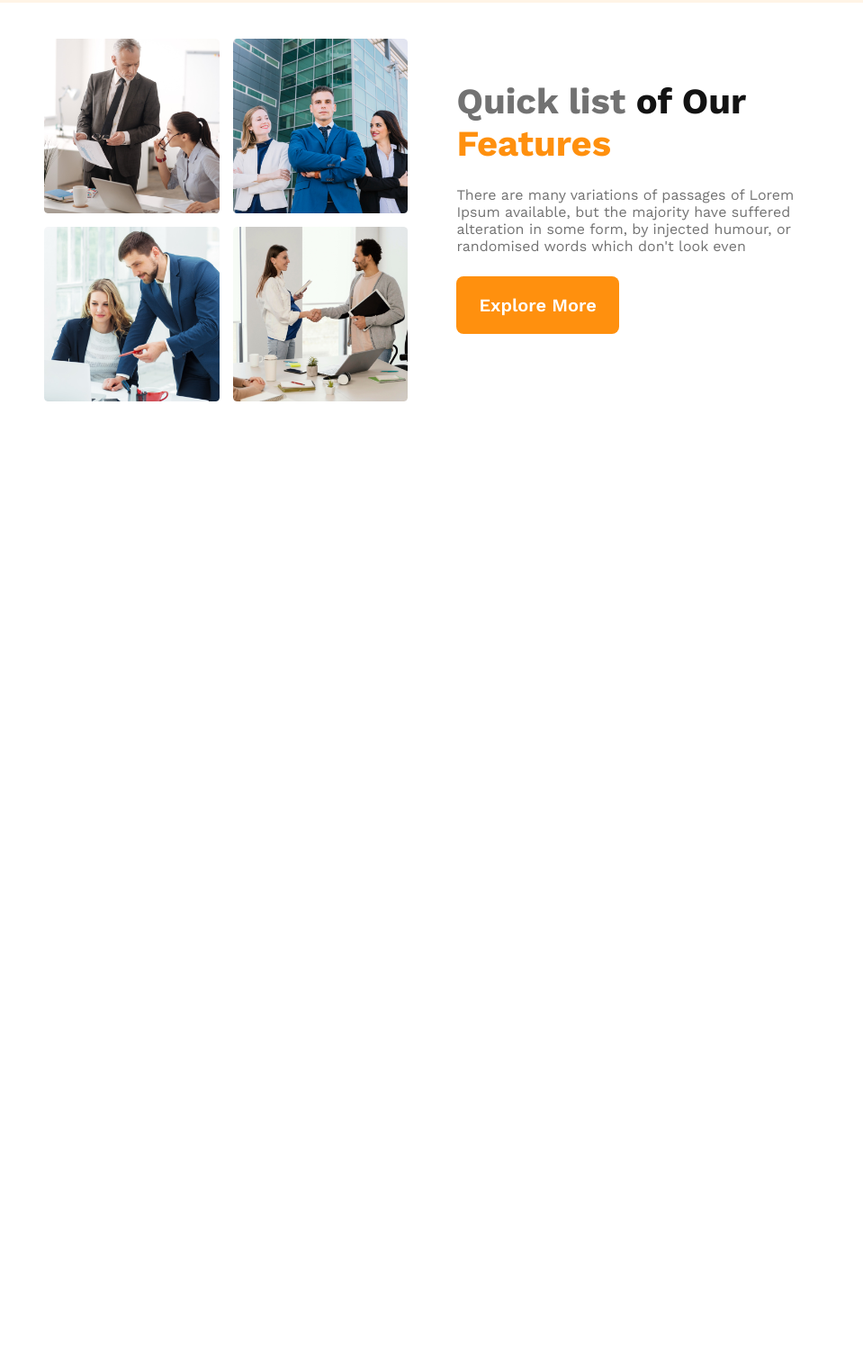
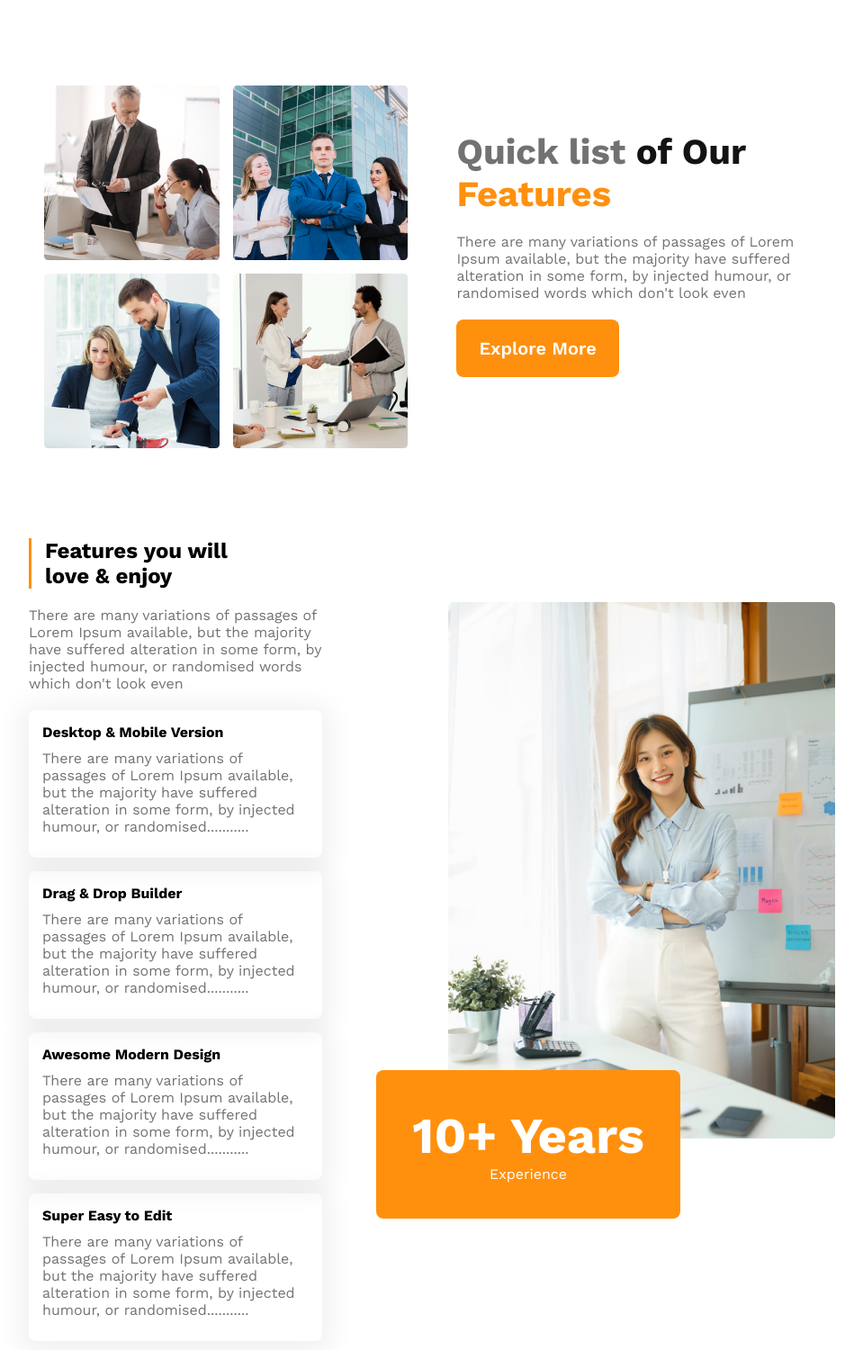
Before and after one commit to rakibaakter/g3-architects, a plain HTML site: page index.html in a window 1280 px wide. Shown: the part 910-2410 px from the top of the page at 90% size, without its empty margins (160-1119 px from the left). Before the commit the page ends 1396 px from the top, so only its background shows below. Drawn offline with nearby package versions, Linux system fonts and the light colour scheme.

Commit message:
feature section added

```diff
--- a/css/media.css
+++ b/css/media.css
@@ -1,6 +1,9 @@
 /* for mobile devices */
 @media screen and (max-width : 576px) {
-    /* header section */
+    nav, #quick-list-container, #feature-section {
+        flex-direction: column;
+        gap: 10px;
+    }
     header{
         padding: 5px;
     }
@@ -8,27 +11,32 @@
         font-size: 3.5rem;
     }
     nav{
-        flex-direction: column;
         gap: 20px;
     }
     nav ul{
         gap: 10px;
     }
-    /* quick-list section */
     main{
         width: 90%;
         margin: auto;
     }
     #quick-list-container{
-        flex-direction: column;
+        flex-direction: column-reverse;
     }
     .team-photos{
         width: 100%;
         grid-template-columns:1fr;
     }
-    .quick-list-content{
+    .quick-list-content, .feature-content{
         width: 100%;
     }
+    .badge{
+        bottom: 50px;
+        right: 0;
+        padding: 20px;
+        margin: auto;
+    }
+
 }
 
 
@@ -37,23 +45,32 @@
     header{
         padding: 20px;
     }
-    nav{
+    nav,
+    #quick-list-container,
+    #feature-section
+    {
         flex-direction: column;
         gap: 20px;
     }
-    /* quick-list section */
     main{
         width: 90%;
         margin: auto;
     }
-    #quick-list-container{
-        flex-direction: column;
-        gap: 30px;
-    }
-    .team-photos{
+    .team-photos, .quick-list-content, .feature-content{
         width: 100%;
     }
-    .quick-list-content{
-        width: 100%;
+    .feature-items{
+        grid-template-columns: 1fr 1fr;
+        gap: 20px;
     }
+    .feature-img{
+        height: 40vh;
+    }
+    .badge{
+        right: 0;
+        margin: auto;
+        bottom: 50px;
+        padding: 20px 50px;
+    }
+
 }
--- a/css/style.css
+++ b/css/style.css
@@ -21,7 +21,7 @@
 }
 .gray-description{
     color: #727272;
-    margin: 24px 0px;
+    margin: 20px 0px;
 }
 .btn-primary{
     color: #FFF;
@@ -68,10 +68,10 @@ nav a{
 main{
     width: 70%;
     margin: auto;
-    padding: 40px 0;
 }
 /* quick-list section */
 #quick-list-container{
+    margin-top: 100px;
     display: flex;
     justify-content: space-around;
     align-items: center;
@@ -96,3 +96,50 @@ main{
 .color-feature{
     color: #FF900E;
 }
+/* feature-section */
+#feature-section{
+    margin-top: 100px;
+    display: flex;
+    justify-content: space-between;
+    align-items: center;
+    gap: 140px;
+}
+.feature-content{
+    width: 60%;
+}
+.border-left{
+    padding-left: 15px;
+    border-left: 3px solid #FF900E;
+}
+.feature-items{
+    display: grid;
+}
+.item{
+    padding: 15px;
+    border-radius: 8px;
+    box-shadow: 0px 4px 30px 10px rgba(0, 0, 0, 0.06);
+    margin-bottom: 15px;
+}
+.item > .gray-description{
+    margin: 10px 0;
+}
+.feature-img{
+    /* position: absolute; */
+}
+.feature-img img{
+    width: 100%;
+}
+.badge{
+    background: #FF900E;
+    border-radius: 8px;
+    text-align: center;
+    color: white;
+    padding: 40px;
+    width: max-content;
+    position: relative;
+    bottom: 80px;
+    right: 80px;
+}
+.badge-title{
+    font-size: 3.5rem;
+}
--- a/index.html
+++ b/index.html
@@ -43,6 +43,41 @@
             </div>
         </section>
         <!-- quick list section end -->
+
+        <!-- feature section  start -->
+        <section id="feature-section">
+            <div class="feature-content">
+                <h1 class=".section-title border-left">Features you will <br>love & enjoy</h1>
+                <p class="gray-description">There are many variations of passages of Lorem Ipsum available, but the majority have suffered alteration in some form, by injected humour, or randomised words which don't look even</p>
+                <div class="feature-items">
+                    <div class="item">
+                        <h4 class="feature-title">Desktop & Mobile Version</h4>
+                        <p class="gray-description">There are many variations of passages of Lorem Ipsum available, but the majority have suffered alteration in some form, by injected humour, or randomised...........</p>
+                    </div>
+                    <div class="item">
+                        <h4 class="feature-title">Drag & Drop Builder</h4>
+                        <p class="gray-description">There are many variations of passages of Lorem Ipsum available, but the majority have suffered alteration in some form, by injected humour, or randomised...........</p>
+                    </div>
+                    <div class="item">
+                        <h4 class="feature-title">Awesome Modern Design</h4>
+                        <p class="gray-description">There are many variations of passages of Lorem Ipsum available, but the majority have suffered alteration in some form, by injected humour, or randomised...........</p>
+                    </div>
+                    <div class="item">
+                        <h4 class="feature-title">Super Easy to Edit</h4>
+                        <p class="gray-description">There are many variations of passages of Lorem Ipsum available, but the majority have suffered alteration in some form, by injected humour, or randomised...........</p>
+                    </div>
+                </div>
+            </div>
+            <div class="feature-img">
+                <img src="images/architect.png" alt="" srcset="">
+                <div class="badge">
+                    <h3 class="badge-title">10+ Years</h3>
+                    <p>Experience</p>
+                </div>
+            </div>
+        </section>
+
+        <!-- feature section  end -->
     </main>
 </body>
 </html>
```
